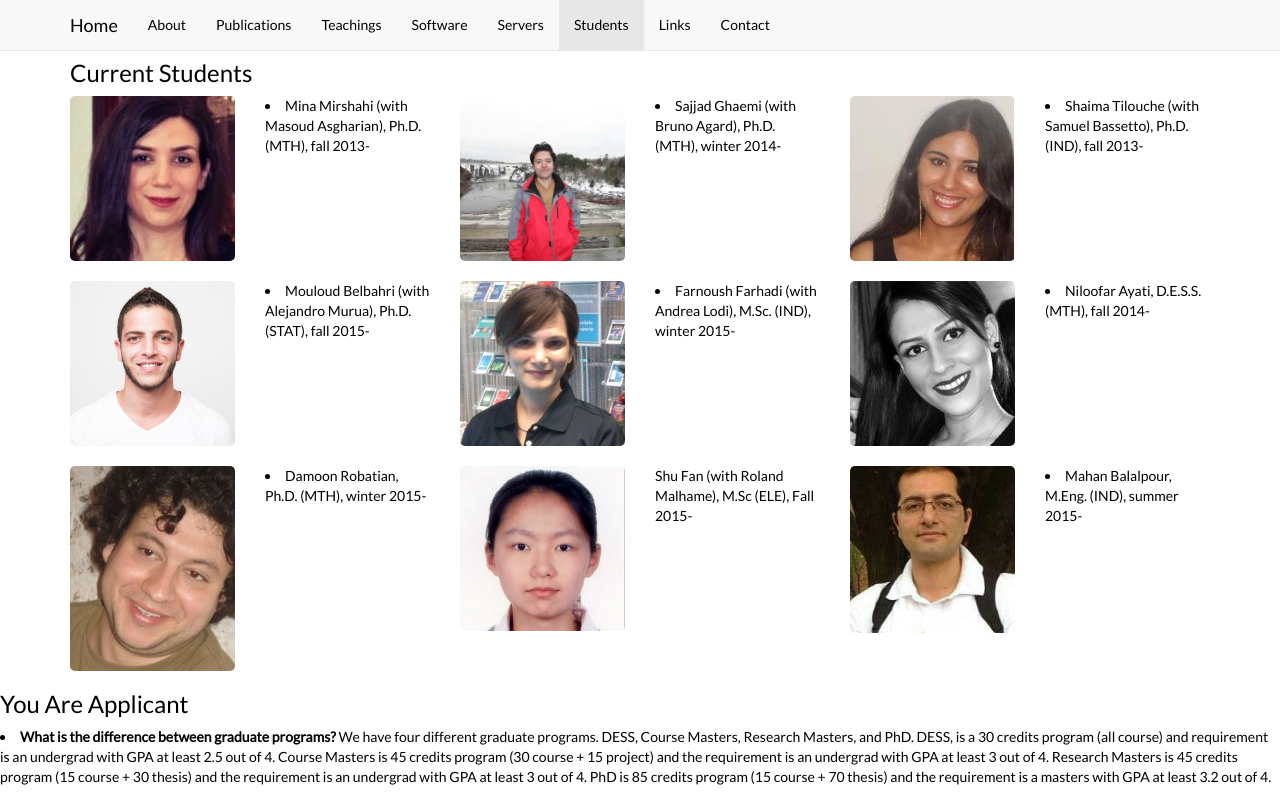
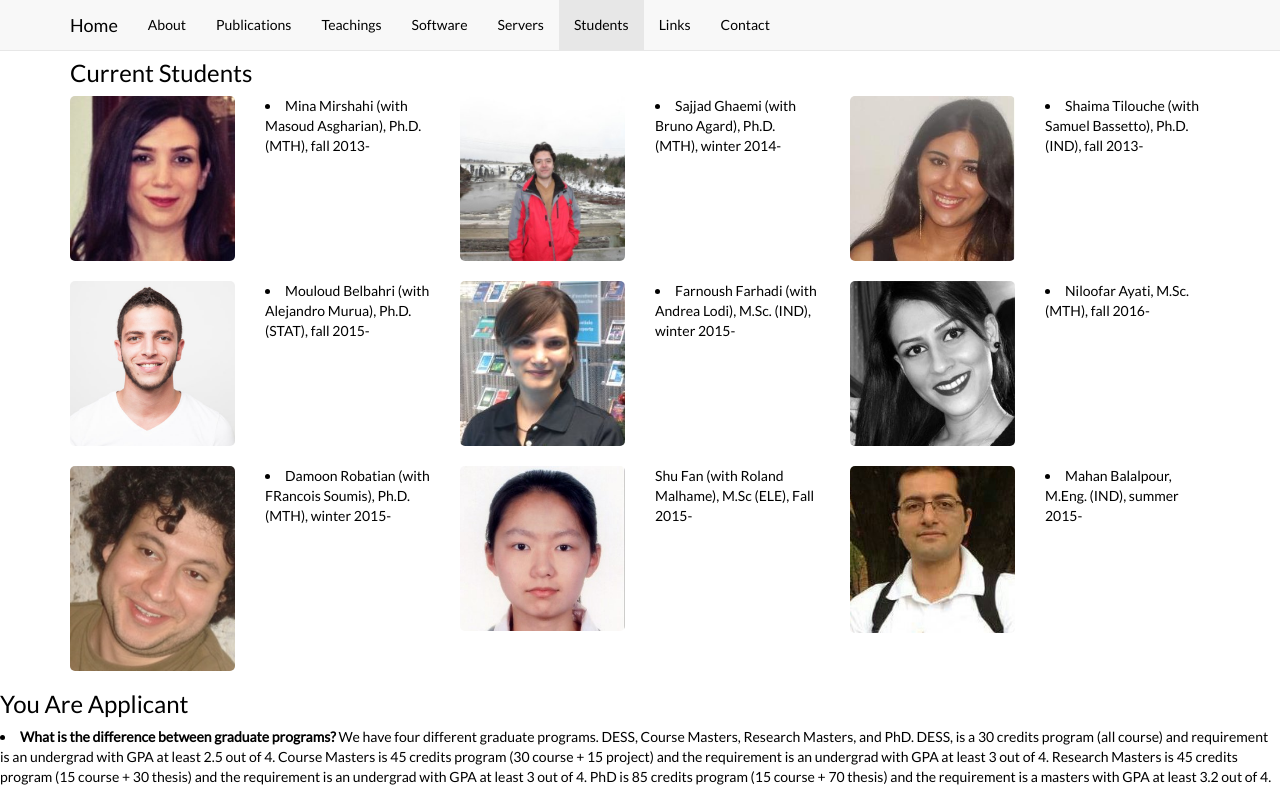
Before and after one commit to vahidpartovinia/website, a plain HTML site: page student.htm in a window 1280 px wide. Shown: the top 800 px of the page. Drawn offline with nearby package versions, Linux system fonts and the light colour scheme.

Commit message:
changes in index and student

```diff
--- a/student.htm
+++ b/student.htm
@@ -127,7 +127,7 @@
                       class="center-block img-responsive img-rounded"></a>
                 </div>
                     <div class="col-sm-2">
-                    <li>Niloofar Ayati, D.E.S.S. (MTH), fall 2014-</li>
+                    <li>Niloofar Ayati, M.Sc. (MTH), fall 2016-</li>
                     </div>
 
 
@@ -144,7 +144,7 @@
                       class="center-block img-responsive img-rounded"></a>
                 </div>
                     <div class="col-sm-2">
-                      <li>Damoon Robatian, Ph.D. (MTH), winter 2015-</li>
+                      <li>Damoon Robatian (with FRancois Soumis), Ph.D. (MTH), winter 2015-</li>
 
                     </div>
 
```
Also changed, not shown: index.htm (+1 -1 lines).
